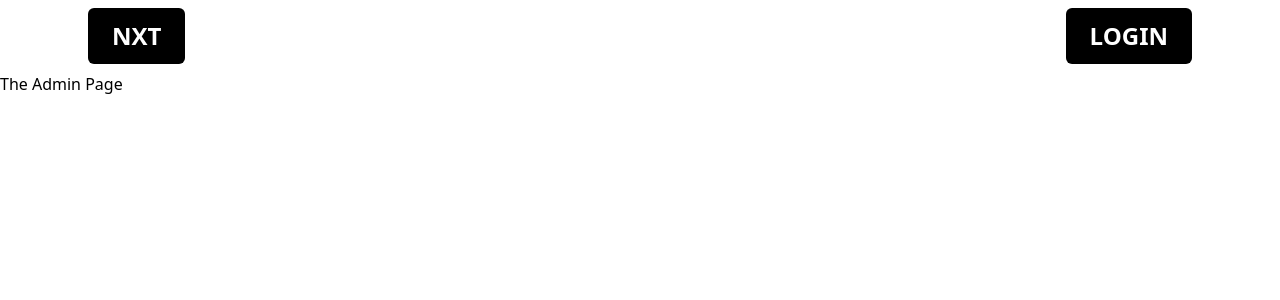
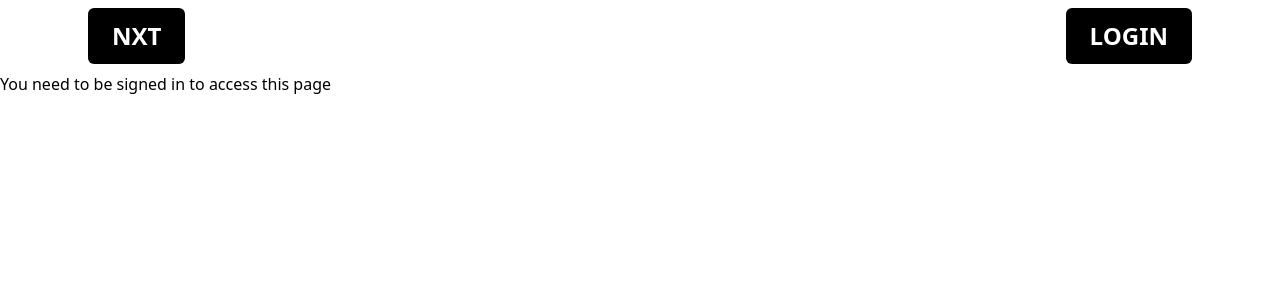
Before and after one commit to CondorW/medclone, a Next.js app: page /admin in a window 1280 px wide. Shown: the top 300 px of the page. Built offline with nearby package versions, Linux system fonts and the light colour scheme; no server answers.

Commit message:
Create AuthCheck component that guards admin route from unauthorized access

```diff
--- /dev/null
+++ b/components/Authcheck.js
@@ -0,0 +1,13 @@
+import { useContext } from "react";
+import { authContext } from "../lib/Context";
+
+export default function Authcheck(props) {
+  const ctx = useContext(authContext);
+  const username = ctx.username;
+
+  return username ? (
+    props.children
+  ) : (
+    <p>You need to be signed in to access this page</p>
+  );
+}
--- a/pages/admin/index.js
+++ b/pages/admin/index.js
@@ -1,5 +1,16 @@
-export default function AdminPage(){
-    return(
-        <h1>The Admin Page</h1>
-    )
+import Authcheck from "../../components/Authcheck";
+import PostFeed from "../../components/PostFeed";
+
+
+export default function AdminPage() {
+  return (
+    <Authcheck>
+      <h1>The Admin Page</h1>
+      <PostList></PostList>
+    </Authcheck>
+  );
 }
+function PostList() {
+
+  return <PostFeed></PostFeed>;
+}
```
